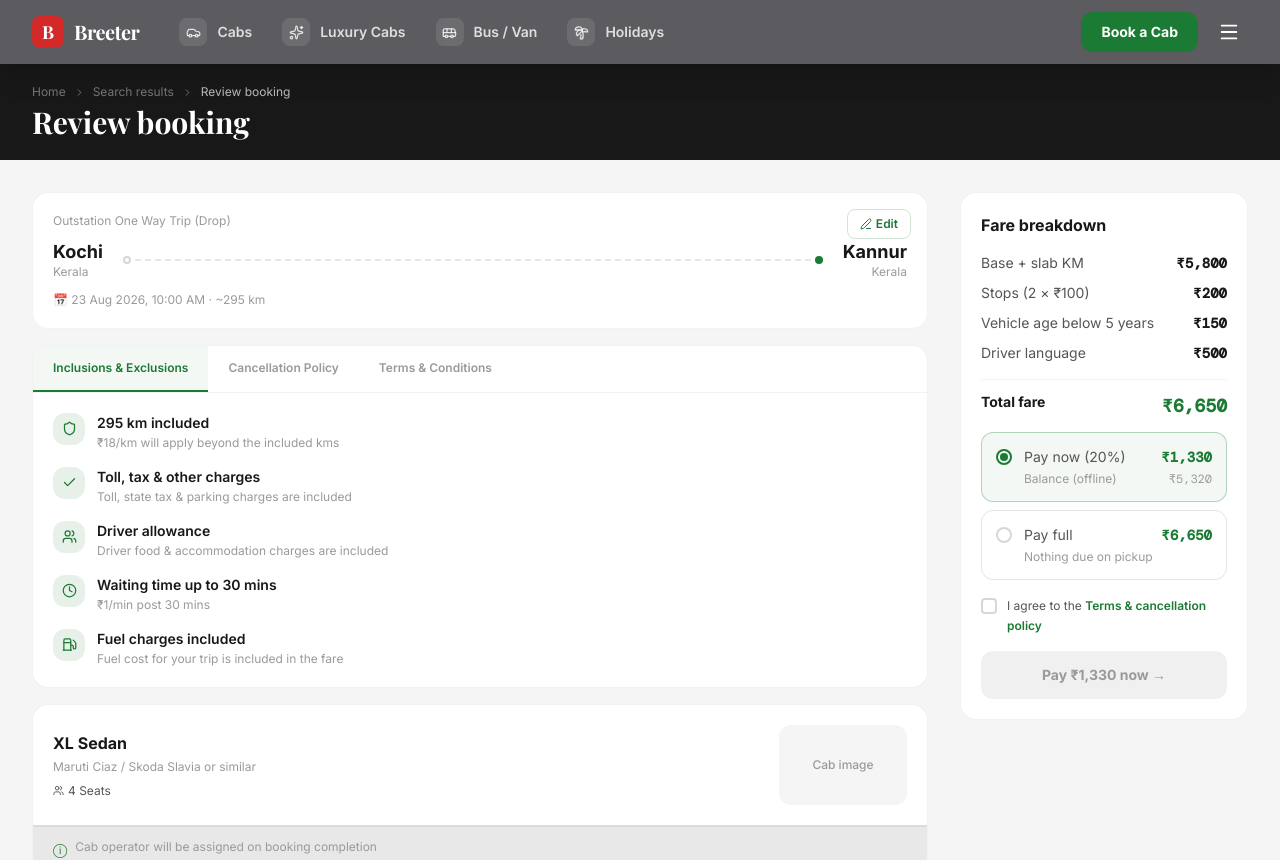
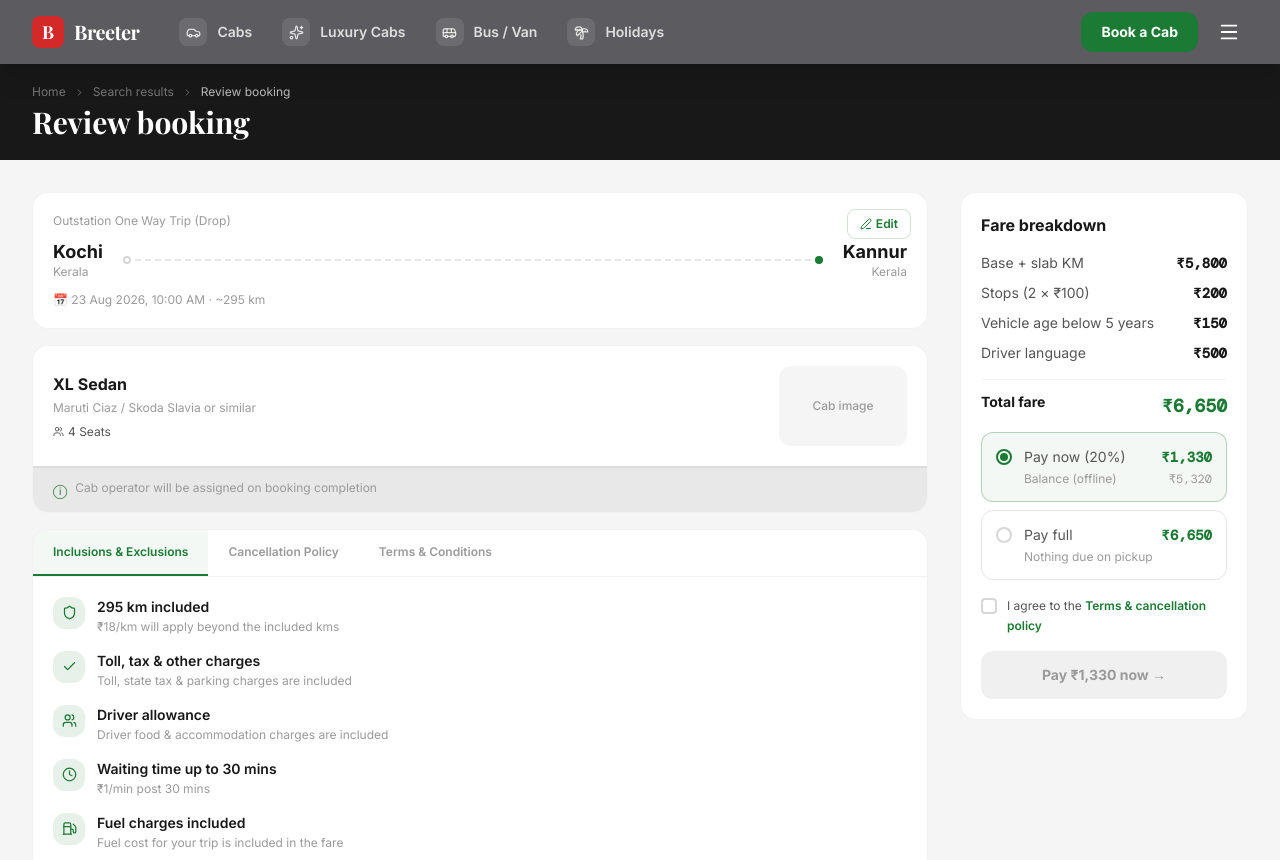
Before and after one commit to teamlead-glitch/breeter, a Next.js app: page /book in a window 1280 px wide. Shown: the top 860 px of the page. Built offline with nearby package versions, Linux system fonts and the light colour scheme; a web font is replaced by a local one.

Commit message:
book page cab info moved to top

```diff
--- a/app/book/page.tsx
+++ b/app/book/page.tsx
@@ -58,8 +58,8 @@ export default function BookPage() {
           {/* ── MAIN ─────────────────────────────────────── */}
           <main className="flex-1 min-w-0 space-y-4">
             <TripSummary />
+            <CabInfoCard />
             <BookingPageTabs />
-            <CabInfoCard />
             <AddOnsCard addOns={addOns} onToggle={toggleAddon} />
             <TravellerDetailsForm />
 
```
